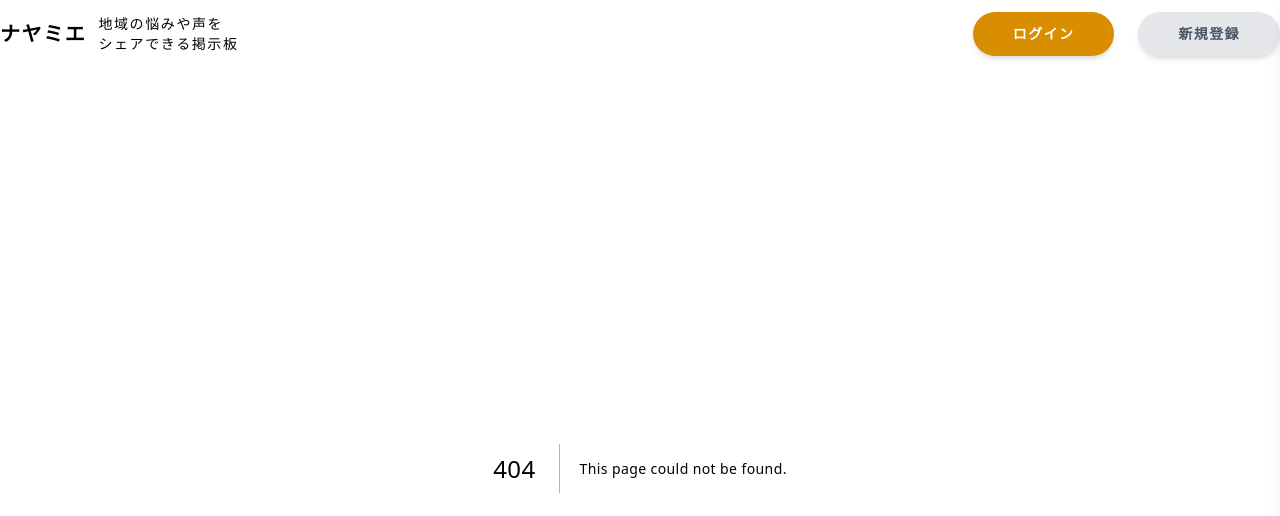
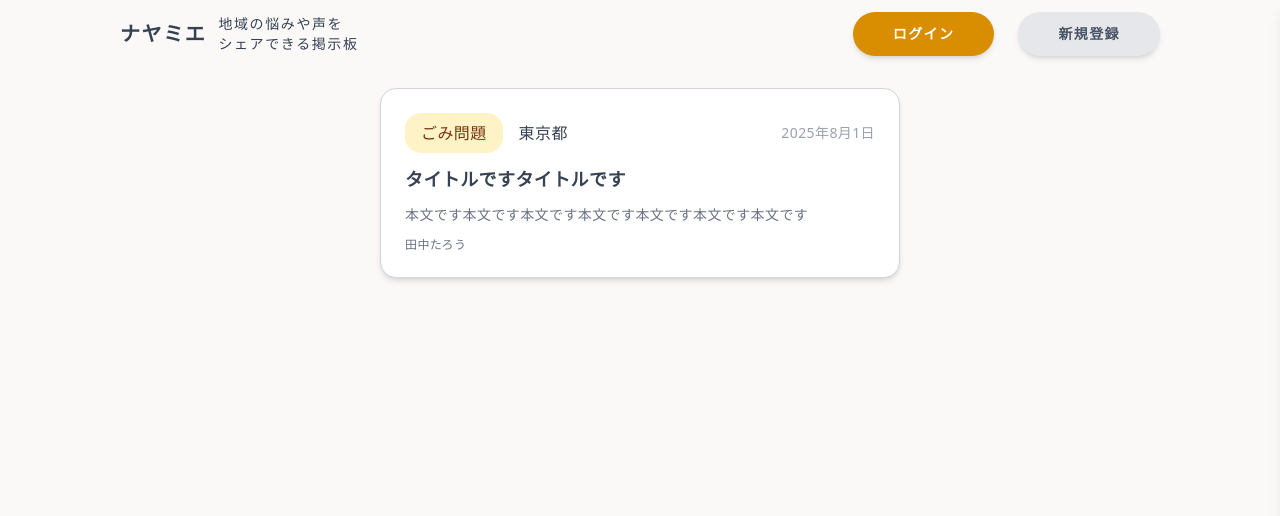
Before and after one commit to pin863/nayamie, a Next.js app: page /posts/1 in a window 1280 px wide. Before the commit this address had no page. Shown: the top 516 px of the page. Built offline with nearby package versions, Linux system fonts and the light colour scheme.

Commit message:
PostComponentにshowButton追加

```diff
--- a/app/components/PostComponent.tsx
+++ b/app/components/PostComponent.tsx
@@ -1,4 +1,4 @@
-import type { Props } from "type";
+import type { Post } from "type";
 import Button from "./Button";
 import { getCategoryStyle } from "../utils/getCategoryStyle";
 
@@ -9,7 +9,8 @@ export default function PostComponent({
   date,
   content,
   username,
-}: Props) {
+  showButton,
+}: Post) {
   const style = getCategoryStyle(category) as React.CSSProperties;
 
   return (
@@ -27,9 +28,11 @@ export default function PostComponent({
       <h3 className="text-sm text-gray-500">{content}</h3>
       <div className="flex justify-between items-center">
         <p className="text-gray-500 text-xs">{username}</p>
-        <Button size="sm" shape="square" className="text-sm">
-          詳しく見る
-        </Button>
+        {showButton && (
+          <Button size="sm" shape="square" className="text-sm">
+            詳しく見る
+          </Button>
+        )}
       </div>
     </div>
   );
--- a/app/page.tsx
+++ b/app/page.tsx
@@ -9,6 +9,7 @@ export default function Home() {
     prefecture: "東京都",
     date: "2025年8月1日",
     username: "田中たろう",
+    showButton: true,
   };
   return (
     <main>
@@ -23,6 +24,7 @@ export default function Home() {
             title={damy.title}
             content={damy.content}
             username={damy.username}
+            showButton={damy.showButton}
           />
           <PostComponent
             category={damy.category}
@@ -31,6 +33,7 @@ export default function Home() {
             title={damy.title}
             content={damy.content}
             username={damy.username}
+            showButton={damy.showButton}
           />
           <PostComponent
             category={damy.category}
@@ -39,6 +42,7 @@ export default function Home() {
             title={damy.title}
             content={damy.content}
             username={damy.username}
+            showButton={damy.showButton}
           />
         </div>
       </div>
--- /dev/null
+++ b/app/posts/[id]/page.tsx
@@ -0,0 +1,30 @@
+import PostComponent from "../../components/PostComponent";
+
+export default function Home() {
+  const damy = {
+    category: "ごみ問題",
+    title: "タイトルですタイトルです",
+    content: "本文です本文です本文です本文です本文です本文です本文です",
+    prefecture: "東京都",
+    date: "2025年8月1日",
+    username: "田中たろう",
+    showButton: false,
+  };
+  return (
+    <main>
+      <div className="space-y-4 mt-5">
+        <div className="w-1/2 mx-auto">
+          <PostComponent
+            category={damy.category}
+            prefecture={damy.prefecture}
+            date={damy.date}
+            title={damy.title}
+            content={damy.content}
+            username={damy.username}
+            showButton={damy.showButton}
+          />
+        </div>
+      </div>
+    </main>
+  );
+}
--- a/app/search/page.tsx
+++ b/app/search/page.tsx
@@ -9,6 +9,7 @@ export default function Home() {
     prefecture: "東京都",
     date: "2025年8月1日",
     username: "田中たろう",
+    showButton: true,
   };
   return (
     <main>
@@ -26,6 +27,7 @@ export default function Home() {
             title={damy.title}
             content={damy.content}
             username={damy.username}
+            showButton={damy.showButton}
           />
           <PostComponent
             category={damy.category}
@@ -34,6 +36,7 @@ export default function Home() {
             title={damy.title}
             content={damy.content}
             username={damy.username}
+            showButton={damy.showButton}
           />
           <PostComponent
             category={damy.category}
@@ -42,6 +45,7 @@ export default function Home() {
             title={damy.title}
             content={damy.content}
             username={damy.username}
+            showButton={damy.showButton}
           />
         </div>
       </div>
--- a/type.ts
+++ b/type.ts
@@ -1,8 +1,9 @@
-export type Props = {
+export type Post = {
   title: string;
   content: string;
   category: string;
   prefecture: string;
   date: string;
   username: string;
+  showButton: boolean;
 };
```
Also changed, not shown: 1 other file (tests, documents, lock files or other folders).
